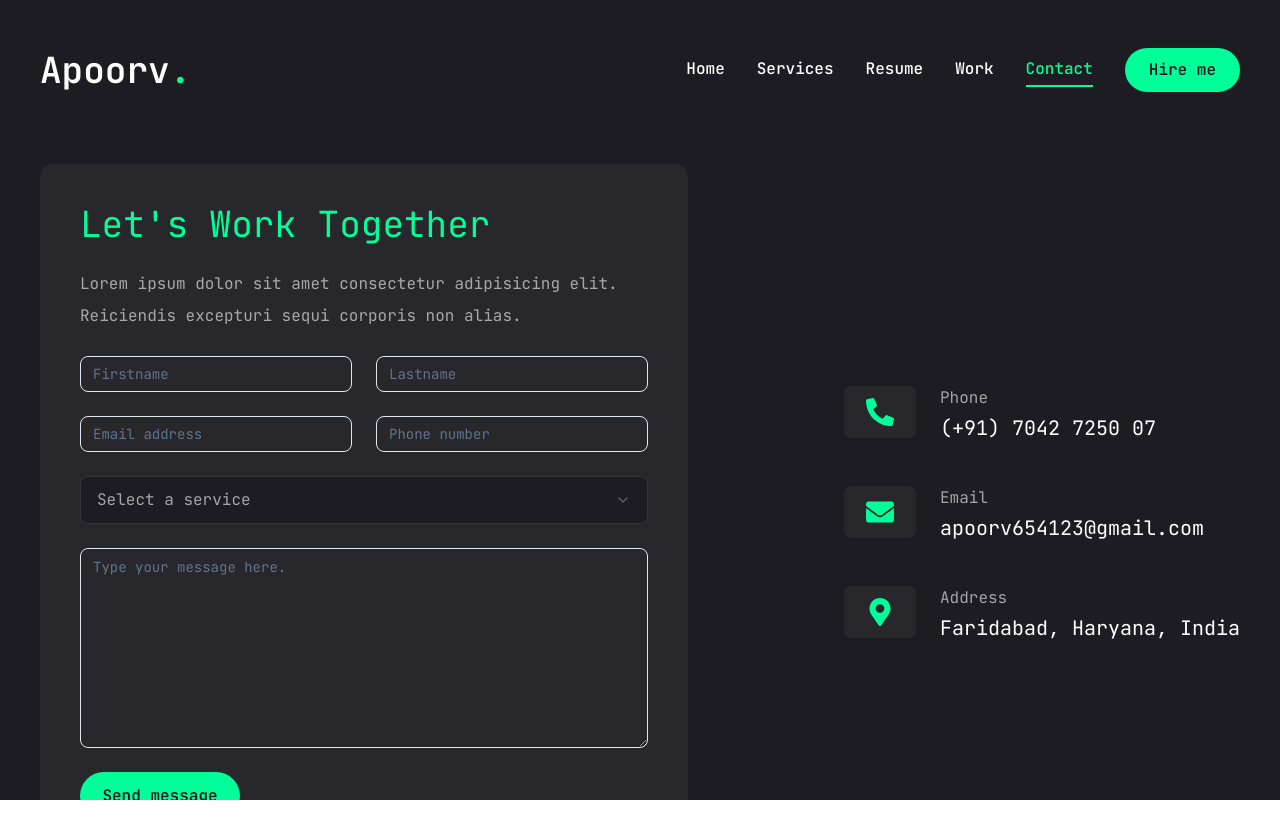
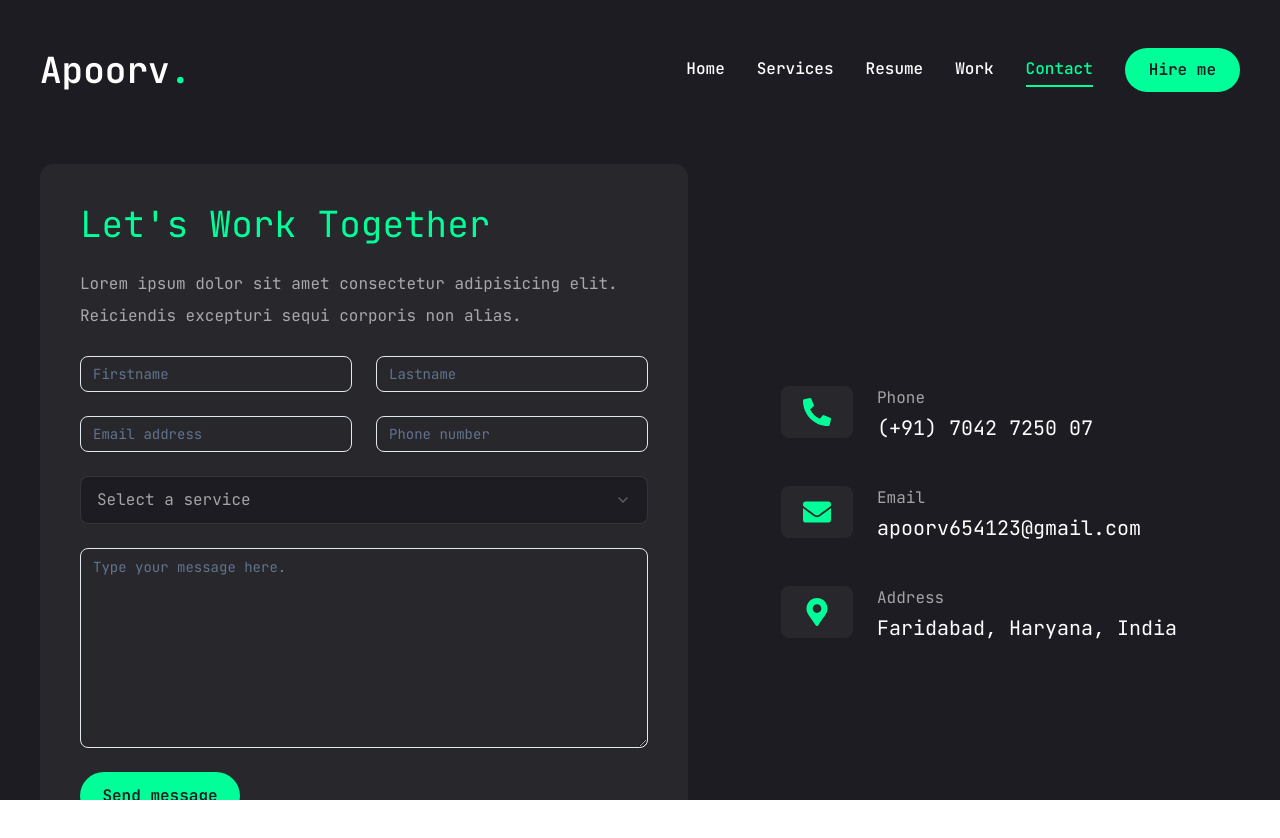
Before and after one commit to apoorv654123/Portfolio, a Next.js app: page /contact in a window 1280 px wide. Shown: the top 838 px of the page. Built offline with nearby package versions, Linux system fonts and the light colour scheme.

Commit message:
ui fixed

```diff
--- a/app/contact/page.jsx
+++ b/app/contact/page.jsx
@@ -86,7 +86,7 @@ const Contact = () => {
             </form>
           </div>
 
-          <div className="flex-1 flex items-center xl:justify-end order-1 xl:order-none mb-8 xl:mb-0">
+          <div className="flex-1 flex items-center xl:justify-around order-1 xl:order-none mb-8 xl:mb-0">
             <ul className="flex flex-col gap-10">
               {info.map((item, index) => {
                 return (
--- a/components/MobileNav.jsx
+++ b/components/MobileNav.jsx
@@ -1,6 +1,12 @@
 "use client";
 
-import { Sheet, SheetContent, SheetTrigger } from "@/components/ui/sheet";
+import {
+  Sheet,
+  SheetContent,
+  SheetHeader,
+  SheetTitle,
+  SheetTrigger,
+} from "@/components/ui/sheet";
 
 import { CiMenuFries } from "react-icons/ci";
 import Link from "next/link";
@@ -37,6 +43,9 @@ const MobileNav = () => {
                 <CiMenuFries className="text-[32px] text-accent" />
             </SheetTrigger>
             <SheetContent className="flex flex-col">
+                <SheetHeader className="hidden">
+                    <SheetTitle>Section Navigation</SheetTitle>
+                </SheetHeader>
                 {/* logo */}
                 <div className="mt-32 mb-40 text-center text-2xl">
                     <Link href="/">
```
